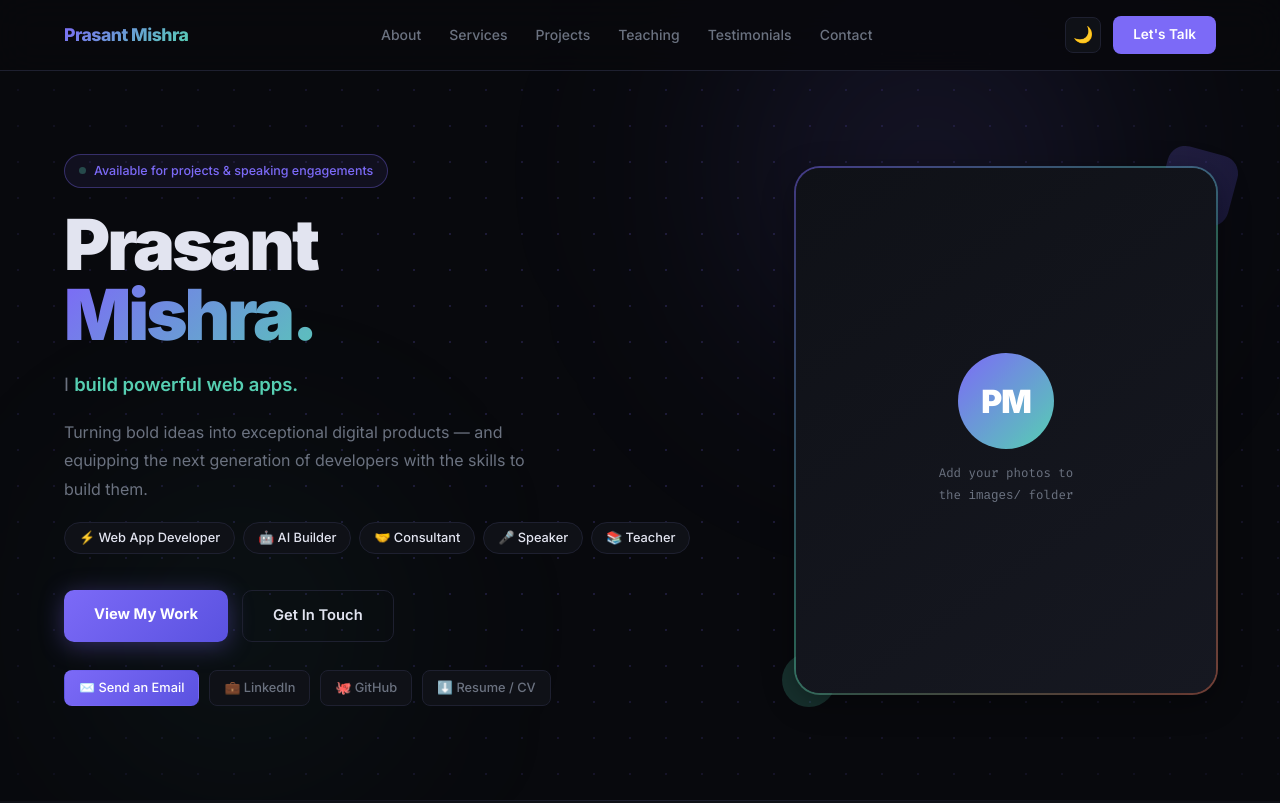
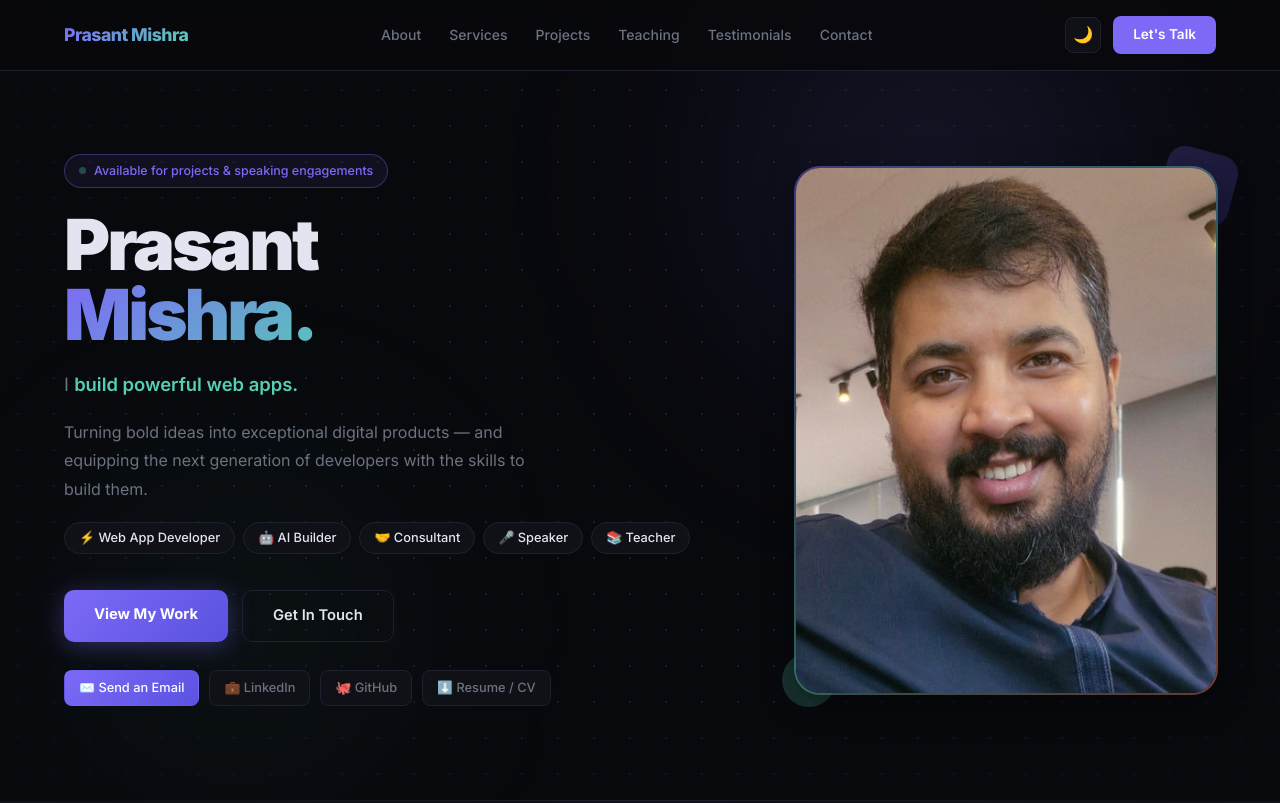
Before and after one commit to pmishra73/pmishra73.github.io, a plain HTML site: page index.html in a window 1280 px wide. Shown: the top 803 px of the page. Drawn offline with Linux system fonts and the light colour scheme; no server answers.

Commit message:
Fix image carousel for GitHub Pages via manifest.json

```diff
--- a/index.html
+++ b/index.html
@@ -1028,16 +1028,13 @@
       const placeholder = document.getElementById('carouselPlaceholder');
       const dotsEl      = document.getElementById('carouselDots');
 
-      // Auto-discover all images by fetching the directory listing
+      // Reads images/manifest.json — a simple array of filenames.
+      // To add a new photo: drop it in images/ and add its filename to manifest.json.
       async function discoverImages() {
         try {
-          const res  = await fetch('images/');
-          const html = await res.text();
-          const doc  = new DOMParser().parseFromString(html, 'text/html');
-          return [...doc.querySelectorAll('a[href]')]
-            .map(a => decodeURIComponent(a.getAttribute('href')))
-            .filter(href => /\.(jpe?g|png|webp|gif|avif)$/i.test(href))
-            .map(href => 'images/' + href.replace(/^.*\//, ''));
+          const res  = await fetch('images/manifest.json');
+          const list = await res.json();
+          return list.map(f => 'images/' + f);
         } catch (e) {
           return [];
         }
```
Also changed, not shown: images/manifest.json (added).
